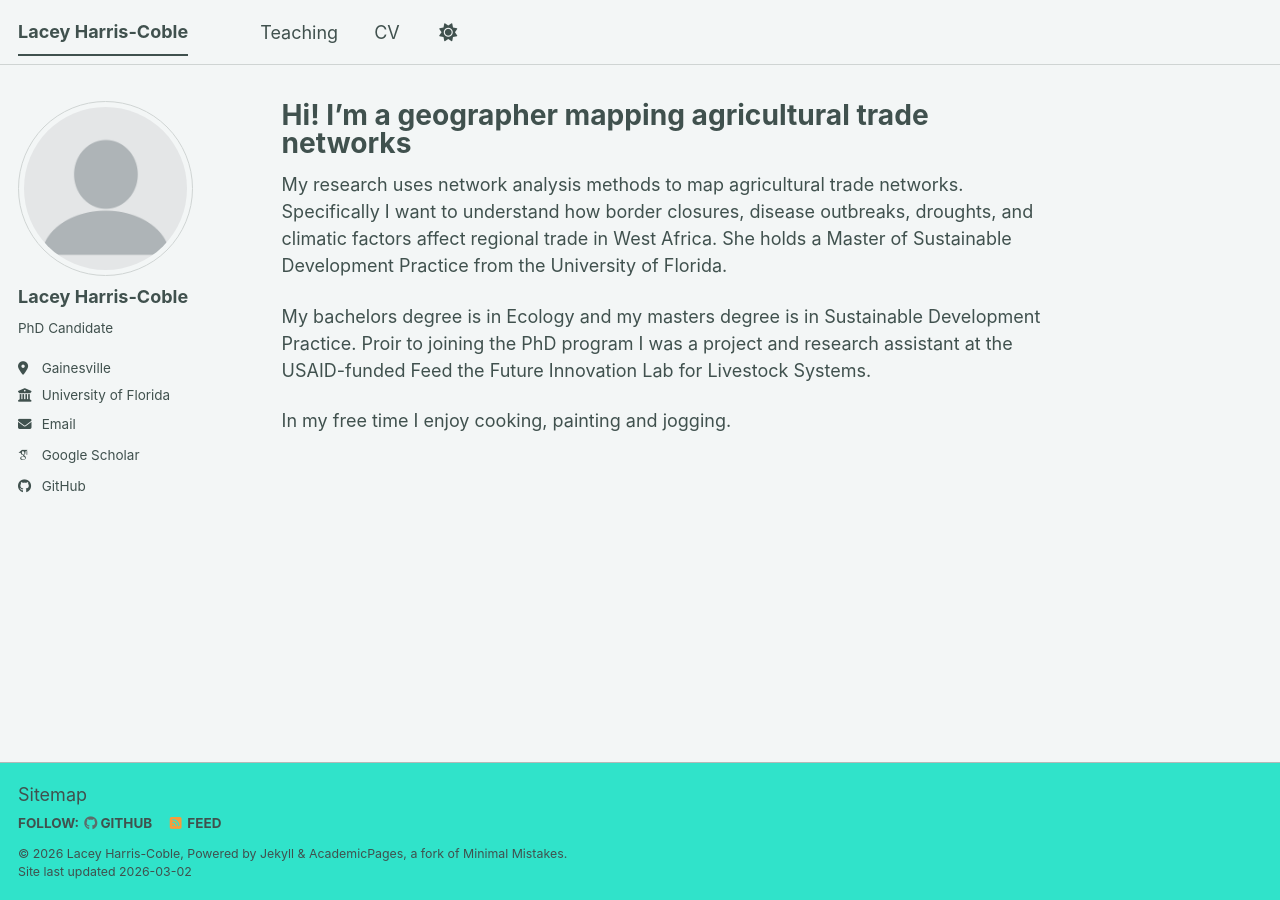
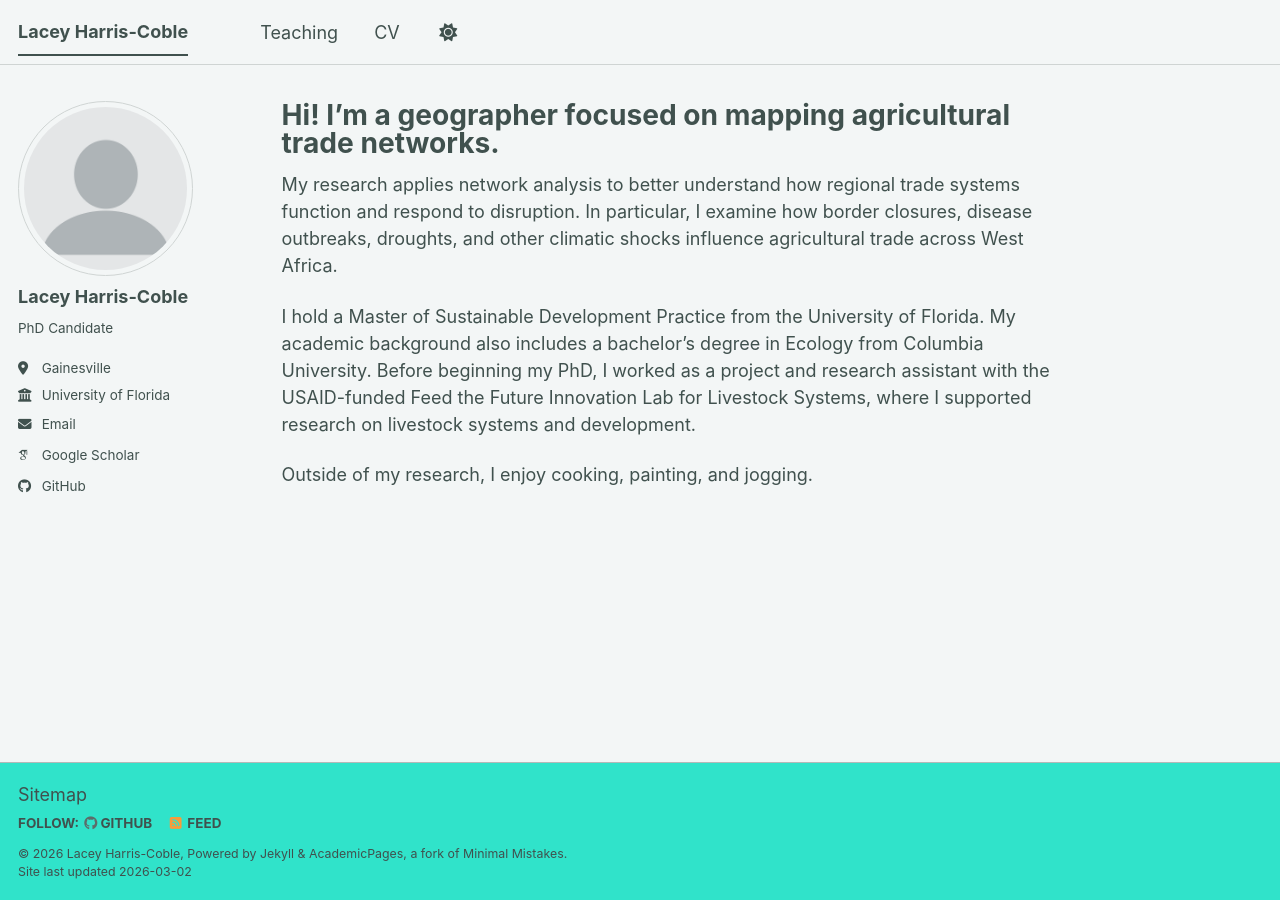
Before and after one commit to lharriscoble/lharriscoble.github.io, a Jekyll site: the page built from _pages/about.md, in a window 1280 px wide. Built offline with Jekyll 4.4.1, drawn with Linux system fonts in a browser that asks for light colours; some web fonts are replaced; a script bundle is joined from its source files by our own code; library files that are not in the unit come from our copies.

Commit message:
Update about.md

```diff
--- a/_pages/about.md
+++ b/_pages/about.md
@@ -1,14 +1,14 @@
 ---
 permalink: /
-title: "Hi! I'm a geographer mapping agricultural trade networks"
+title: "Hi! I’m a geographer focused on mapping agricultural trade networks."
 author_profile: true
 redirect_from:
   - /about/
   - /about.html
 ---
 
-My research uses network analysis methods to map agricultural trade networks. Specifically I want to understand how border closures, disease outbreaks, droughts, and climatic factors affect regional trade in West Africa. She holds a Master of Sustainable Development Practice from the University of Florida.
+My research applies network analysis to better understand how regional trade systems function and respond to disruption. In particular, I examine how border closures, disease outbreaks, droughts, and other climatic shocks influence agricultural trade across West Africa.
 
-My bachelors degree is in Ecology and my masters degree is in Sustainable Development Practice. Proir to joining the PhD program I was a project and research assistant at the USAID-funded Feed the Future Innovation Lab for Livestock Systems.
+I hold a Master of Sustainable Development Practice from the University of Florida. My academic background also includes a bachelor’s degree in Ecology from Columbia University. Before beginning my PhD, I worked as a project and research assistant with the USAID-funded Feed the Future Innovation Lab for Livestock Systems, where I supported research on livestock systems and development.
 
-In my free time I enjoy cooking, painting and jogging.
+Outside of my research, I enjoy cooking, painting, and jogging.
```
